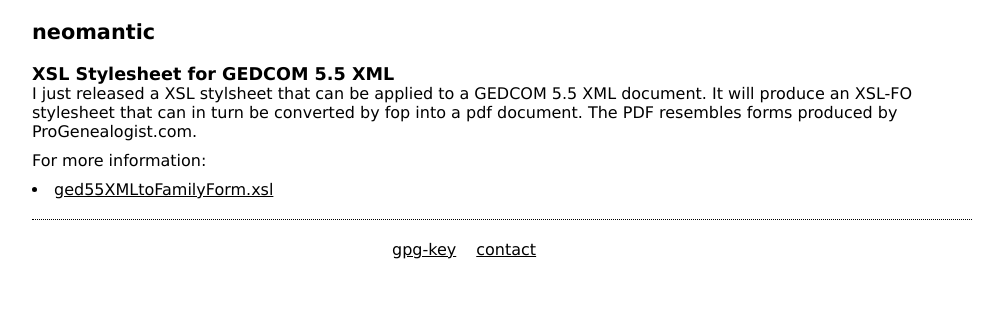
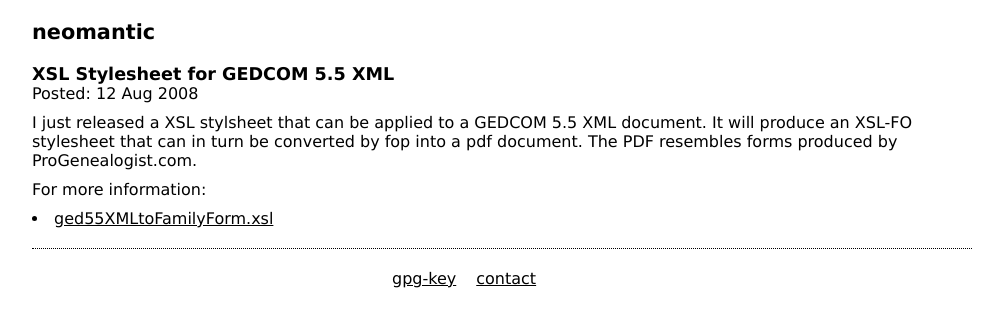
Before and after one commit to neomantic-zz/neomantic.github.com, a Jekyll site: the page built from _posts/2008-08-12-XSL-Stylesheet-for-GEDCOM-55-XML.markdown, in a window 1280 px wide. Shown: the top 327 px of the page, without its empty margins (138-1141 px from the left). Built offline with Jekyll 4.4.1, drawn with Linux system fonts in a browser that asks for light colours; Markdown is read by kramdown in place of the engine named in the settings.

Commit message:
added date to individual post templates

```diff
--- a/_layouts/post.html
+++ b/_layouts/post.html
@@ -6,6 +6,9 @@
       <div class="g_16" id="content">
 		{% include header.html %}
 		<h1>{{ page.title }}</h1>
+          <span class="date">
+			Posted: {{ page.date | date: '%d %b %Y' }}
+		  </span>
 		{{ content }}
       </div>
 	  {% include footer.html %}
```
Also changed, not shown: 5 other files.
